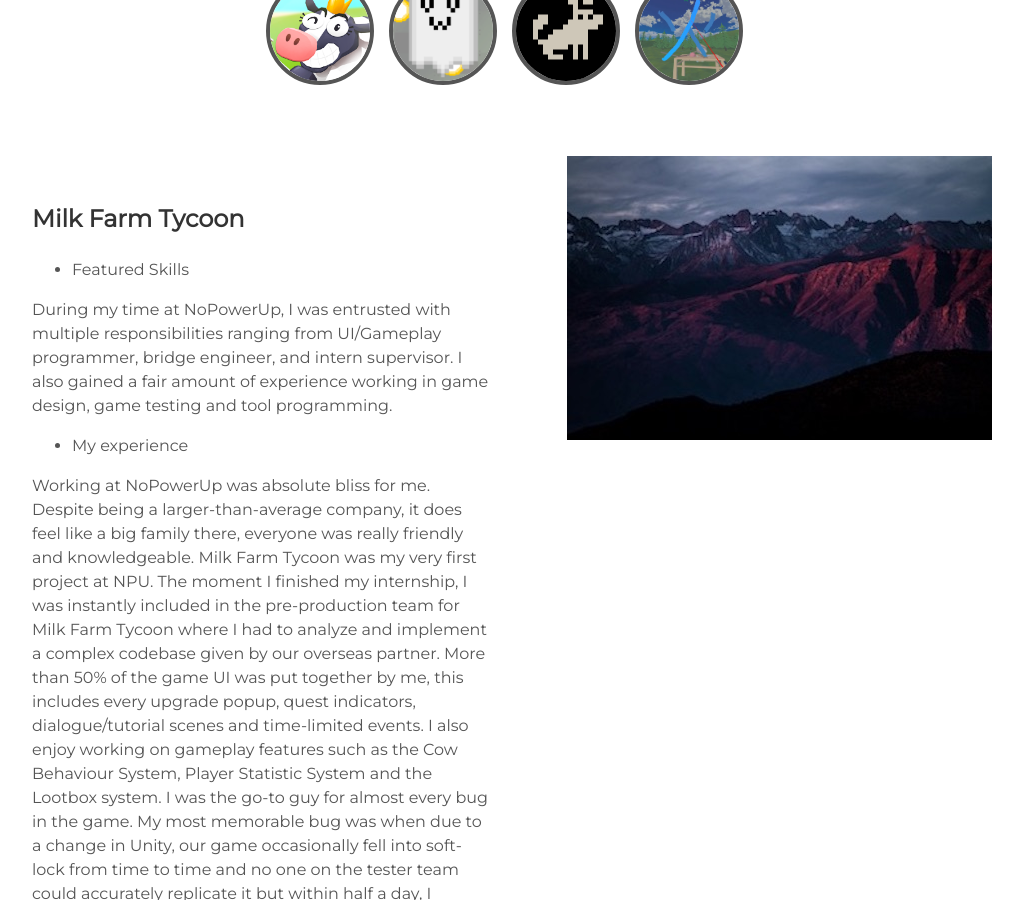
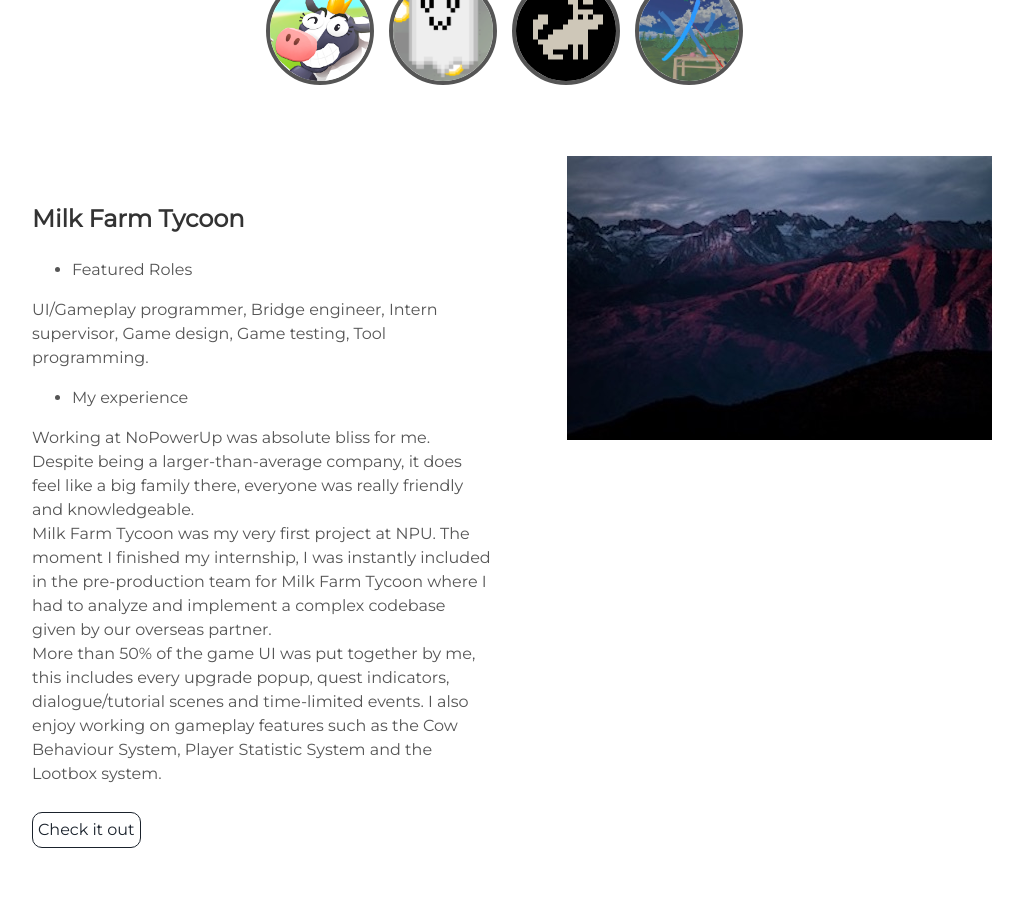
Before and after one commit to dphuong98/dphuong98.github.io, a Jekyll site: the page built from index.html, in a window 1280 px wide and 900 px high, scrolled down 1595 px. Shown: the whole window, without its empty margins (128-1151 px from the left). Built offline with Jekyll 4.4.1, drawn with Linux system fonts in a browser that asks for light colours; some of the changed text lies outside the part shown.

```diff
--- a/_includes/projects.html
+++ b/_includes/projects.html
@@ -14,17 +14,17 @@
   <div class="contents">
     <h3> Milk Farm Tycoon </h3>
     <ul>
-      <li> Featured Skills</li>
+      <li> Featured Roles</li>
     </ul>
-    <p>During my time at NoPowerUp, I was entrusted with multiple responsibilities ranging from UI/Gameplay programmer, bridge engineer, and intern supervisor. I also gained a fair amount of experience working in game design, game testing and tool programming.</p>
+    <p>UI/Gameplay programmer, Bridge engineer, Intern supervisor, Game design, Game testing, Tool programming.</p>
     <ul>
       <li> My experience</li>
     </ul>
-    <p>Working at NoPowerUp was absolute bliss for me. Despite being a larger-than-average company, it does feel like a big family there, everyone was really friendly and knowledgeable.
-      Milk Farm Tycoon was my very first project at NPU. The moment I finished my internship, I was instantly included in the pre-production team for Milk Farm Tycoon where I had to analyze and implement a complex codebase given by our overseas partner.
-      More than 50% of the game UI was put together by me, this includes every upgrade popup, quest indicators, dialogue/tutorial scenes and time-limited events. I also enjoy working on gameplay features such as the Cow Behaviour System, Player Statistic System and the Lootbox system.
-      I was the go-to guy for almost every bug in the game. My most memorable bug was when due to a change in Unity, our game occasionally fell into soft-lock from time to time and no one on the tester team could accurately replicate it but within half a day, I successfully pinpointed and resolved the bug for good.</p>
-    <a class="project-link" href="https://play.google.com/store/apps/details?id=com.eastsidegames.milkinc&hl=en&gl=US">Check it out</a>
+    <p>Working at NoPowerUp was absolute bliss for me. Despite being a larger-than-average company, it does feel like a big family there, everyone was really friendly and knowledgeable.<br/>
+      Milk Farm Tycoon was my very first project at NPU. The moment I finished my internship, I was instantly included in the pre-production team for Milk Farm Tycoon where I had to analyze and implement a complex codebase given by our overseas partner.<br/>
+      More than 50% of the game UI was put together by me, this includes every upgrade popup, quest indicators, dialogue/tutorial scenes and time-limited events. I also enjoy working on gameplay features such as the Cow Behaviour System, Player Statistic System and the Lootbox system.<br/>
+    </p>
+    <a class="project-link" href="https://play.google.com/store/apps/details?id=com.eastsidegames.milkinc&hl=en&gl=US" target="_blank">Check it out</a>
   </div>
 </div>
 
@@ -35,10 +35,16 @@
   <div class="contents">
     <h3> Super Space Rhythm </h3>
     <ul>
-      <li> Featured Skills</li>
+      <li> Featured Roles</li>
     </ul>
-    <p>Lorem ipsum dolor sit amet, consectetur adipisicing elit, sed do eiusmod tempor incididunt ut labore et dolore magna aliqua. Ut enim ad minim veniam, quis nostrud exercitation ullamco laboris nisi ut aliquip ex ea commodo consequat.</p>
-    <a class="project-link" href="https://soiboi121.itch.io/super-space-rhythm">Check it out</a>
+    <p>Engine Developer, Enemy AI Programmer, RPG Developer, Level Designer</p>
+    <ul>
+      <li> My experience</li>
+    </ul>
+    <p>Working on Super Space Rhythm is a moment in my life that I can always look fondly upon. Our university required a mandatory internship in a big company so I and my two friends decided to take Gameloft HAN's summer internship.<br/>
+      We learnt a lot about the basics of game development like how to build a render pipeline, implement game shaders and apply physics. After that, we were divided into teams to make a game in a month for the internship gamejam. At first, my friends and I were placed in separate teams but due to my outstanding negotiation skills, the supervisor decided to let me and my friends be in the same team albeit one person short compared to other teams.<br/>
+      We had a lot of fun making a game we would enjoy. In the end, we managed to take home first place in Gameloft HAN's internship gamejam.</p>
+    <a class="project-link" href="https://soiboi121.itch.io/super-space-rhythm" target="_blank">Check it out</a>
   </div>
 </div>
 
@@ -49,10 +55,15 @@
   <div class="contents">
     <h3> Slack Slayer </h3>
     <ul>
-      <li> Featured Skills</li>
+      <li> Featured Roles</li>
     </ul>
-    <p>Lorem ipsum dolor sit amet, consectetur adipisicing elit, sed do eiusmod tempor incididunt ut labore et dolore magna aliqua. Ut enim ad minim veniam, quis nostrud exercitation ullamco laboris nisi ut aliquip ex ea commodo consequat.</p>
-    <a class="project-link" href="https://soiboi121.itch.io/slack-slayer">Check it out</a>
+    <p>Game Developer</p>
+    <ul>
+      <li> My experience</li>
+    </ul>
+    <p>At the time, I was really interested in various methods of game design and one of the YouTube channels I would frequent for knowledge is Game Maker Toolkit. Having learnt that they host an annual gamejam, I decided to participate with a friend. That year's theme was "Out of Control" so we designed a game about nagging slacking employees called "Slack Slayer".<br>
+      The game was made in 48 hours in Unity Game Engine using free assets on the internet. It's a fairly simple but polished game and we enjoyed making it. It helped us measure our game-making skills and we were surprised that we could make such a game in a short period.</p>
+    <a class="project-link" href="https://soiboi121.itch.io/slack-slayer" target="_blank">Check it out</a>
   </div>
 </div>
 
@@ -63,10 +74,16 @@
   <div class="contents">
     <h3> Jappo (Prototype) </h3>
     <ul>
-      <li> Featured Skills</li>
+      <li> Featured Roles</li>
     </ul>
-    <p>Lorem ipsum dolor sit amet, consectetur adipisicing elit, sed do eiusmod tempor incididunt ut labore et dolore magna aliqua. Ut enim ad minim veniam, quis nostrud exercitation ullamco laboris nisi ut aliquip ex ea commodo consequat.</p>
-    <a class="project-link" href="https://youtu.be/-E8fkhMX3uI">Check it out</a>
+    <p>Data Engineer, VR Game Developer, Game Designer</p>
+    <ul>
+      <li> My experience</li>
+    </ul>
+    <p>Jappo (Prototype) is a project that originated from my bachelor graduation thesis, it's about learning how to write Japanese words and actualizing those words as actions or events in the game world to solve puzzles or fight enemies.<br/>
+      Currently, the prototype has handwriting recognition and actualize mechanics, I'm planning on adding sound recognition in the future to let the player train their pronunciation.<br/>
+      I am currently putting this project on pause until I can find a new VR device but no doubt I will be making this into a full game in the future.</p>
+    <a class="project-link" href="https://youtu.be/-E8fkhMX3uI" target="_blank">Check it out</a>
   </div>
 </div>
 
```
